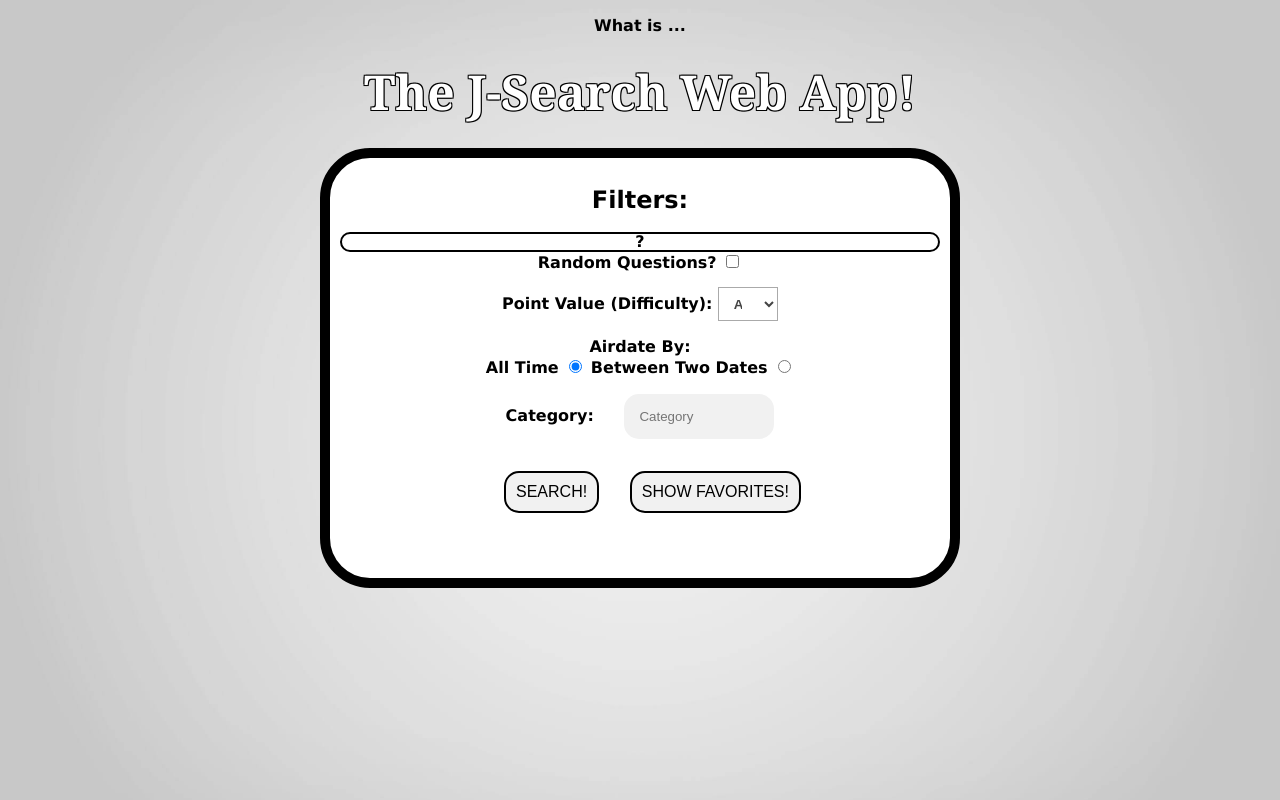
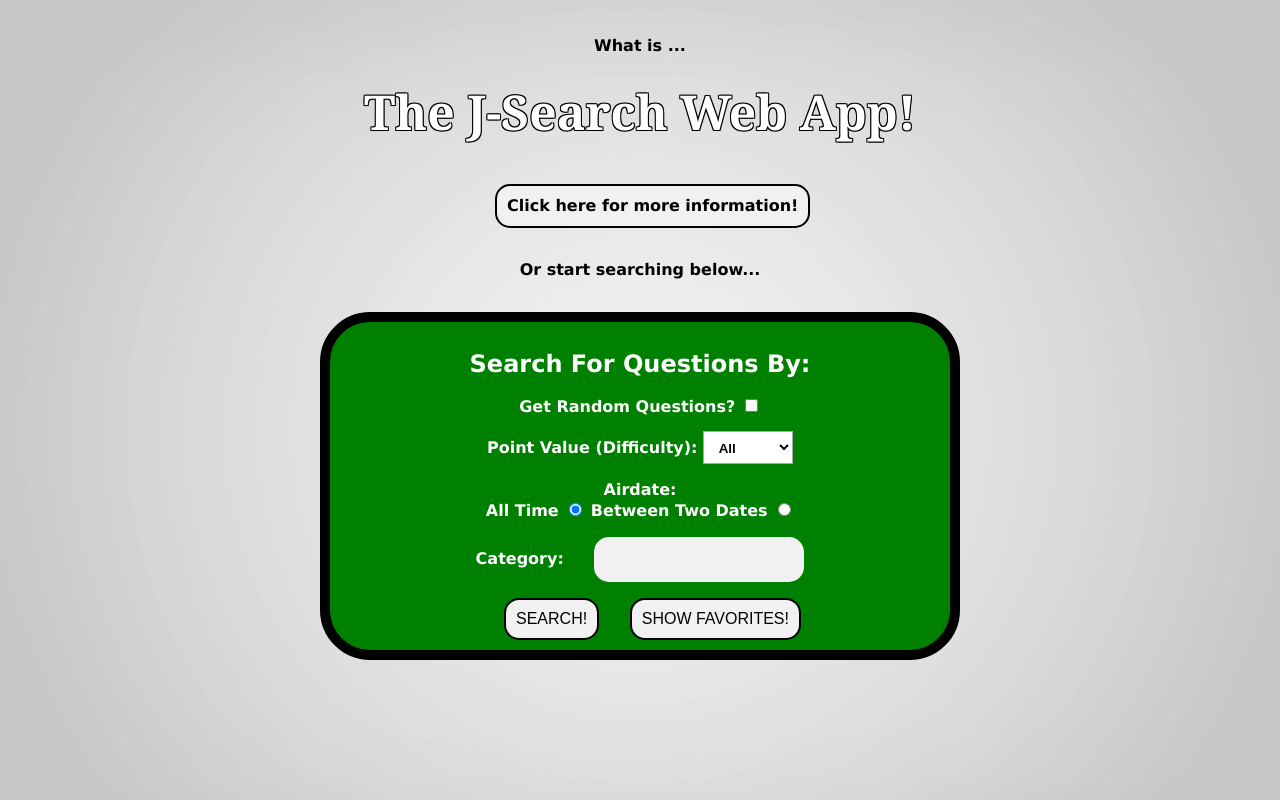
Before and after one commit to Sahir1234/jsearch-app, a Flask app: page / in a window 1280 px wide. Run offline with Flask 2, Linux system fonts and the light colour scheme; some libraries are stand-ins or nearby versions.

Commit message:
working version

```diff
--- a/static/script.js
+++ b/static/client.js
@@ -1,16 +1,25 @@
 
-/*
- *
- */
+/* Store the offset as session variable so that it can be
+   used when user requests to see next page of results */
 sessionStorage.setItem('offset', '0');
 
+/* If local
+*/
 if(localStorage.getItem('favorites') == null) {
   localStorage.setItem('favorites','[]');
 }
 
-var fadeTime = 900;
+const fadeTime = 900;
 
 $(document).ready(function(){
+
+  // When the user clicks anywhere outside of the modal, close it
+  var instructions = document.getElementById("instructions");
+  window.onclick = function(event) {
+    if (event.target == instructions) {
+      instructions.style.display = "none";
+    }
+   }
 
   $("#betweenFilterInfo").hide();
   $("#count").hide();
--- a/static/style.css
+++ b/static/style.css
@@ -24,32 +24,58 @@ p {
 }
 
 h1 {
+  opacity: 0;
   font-size: 3.0em;
   font-family: Georgia, Times, Serif;
   color: white;
   text-shadow: -1px -1px 0 black, 1px -1px 0 black, -1px 1px 0 black, 1px 1px 0 black;
   animation: fadeIn 1s forwards;
+  animation-delay: 0.5s;
+}
+
+h2 {
+  align-content: center;
+}
+
+#instructionButton {
+  opacity: 0;
+  color: black;
+  font-size: 1em;
+  cursor: pointer;
+  border-radius: 15px;
+  padding: 10px;
+  margin-left: 25px;
+  display: inline-block;
+  border: 2px solid black;
+  background: #f1f1f1;
+  animation: fadeIn 1s forwards;
+  animation-delay: 1.7s;
+}
+
+#instructionButton:hover {
+  cursor: pointer;
+  opacity: 0.7;
+}
+
+#prompt {
+  opacity: 0;
+  animation: fadeIn 1s forwards;
+  animation-delay: 2.7s;
 }
 
 #filterBox {
+  opacity: 0;
+  color: white;
   border-radius: 50px;
   border: 10px solid black;
   padding: 10px;
   width: 600px;
-  height: 400px;
-  background-color: white;
+  height: auto;
+  background-color: green;
   margin-left: auto;
   margin-right:auto;
-}
-
-#instructionButton {
-  color: black;
-  font-size: 1em;
-  cursor: pointer;
-  display: block;
-  border: 2px solid black;
-  border-radius: 10px;
-  border-color: black;
+  animation: fadeIn 1s forwards;
+  animation-delay: 3.7s;
 }
 
 button {
@@ -75,7 +101,7 @@ button:hover {
 
 input[type=text] {
   border-radius: 15px;
-  width: 20%;
+  width: 30%;
   padding: 15px;
   margin-left: 25px;
   display: inline-block;
@@ -91,10 +117,10 @@ input:focus {
 select {
   background-color: #fff;
   font-weight: 700;
-  color: #444;
+  color:  black;
   line-height: 1.3;
   padding: .6em 1.4em .5em .8em;
-  width: 10%;
+  width: 15%;
   box-sizing: border-box;
   margin: 0;
   border: 1px solid #aaa;
--- a/templates/index.html
+++ b/templates/index.html
@@ -6,59 +6,65 @@
 	<meta name="description" content="Search Through Archived Jeopardy Questions!">
 	<meta name="author" content="Sahir Mody">
 
-	<link rel="stylesheet" href="//code.jquery.com/ui/1.12.1/themes/base/jquery-ui.css">
+
+	<link rel="stylesheet" href="http://code.jquery.com/ui/1.12.1/themes/base/jquery-ui.css">
 	<script src="https://ajax.googleapis.com/ajax/libs/jquery/3.1.0/jquery.min.js"></script>
 	<script src="https://code.jquery.com/jquery-1.12.4.js"></script>
 	<script src="https://code.jquery.com/ui/1.12.1/jquery-ui.js"></script>
-	<script src={{ url_for('static', filename='script.js') }}></script>
+
+
+	<script src={{ url_for('static', filename='client.js') }}></script>
 	<link rel="shortcut icon" type="image/x-icon" href={{ url_for('static', filename='favicon.ico') }}>
 	<link rel="stylesheet" type="text/css" href={{ url_for('static', filename='style.css') }}>
-
-	<script>
-		$( function() {
-    		var potentialCategories = {{ categories|tojson }};
-    		$( "#category" ).autocomplete({
-				source: function(request, response) {
-        			var results = $.ui.autocomplete.filter(potentialCategories, request.term);
-					response(results.slice(0, 30));
-    			}
-   	 		});
-  		});
-	</script>
 
 </head>
 
 <body>
 
 	<p>
+		<br>
 		What is ...
 	</p>
 
-	<h1>The J-Search Web App! </h1>
+	<h1>
+		The J-Search Web App!
+	</h1>
+
+	<p id="instructionButton" onclick="document.getElementById('instructions').style.display = 'block'">
+		Click here for more information!
+	</p>
+
+	<p id="prompt">
+		Or start searching below...
+	</p>
+
+	<br>
 
 	<form id="filterBox">
+
 		<h2>
-			Filters:
+			Search For Questions By:
 		</h2>
 
-		<span id="instructionButton" onclick="document.getElementById('instructions').style.display = 'block'">
-			?
-		</span>
-
-		Random Questions? <input type="checkbox" name="random" value="random" id="random">
+		Get Random Questions? <input type="checkbox" name="random" value="random" id="random">
 		<br>
-
 		<span id="count">
+			<br>
 			How Many?
+			<br>
+			<br>
 			<select id="countSelect">
 				<option value=1 selected="selected">1</li>
 					{%for i in range(2, 101)%}
 						<option value={{ i }}>{{ i }}</li>
 					{%endfor%}
 			</select>
+			<br>
+			<br>
 		</span>
 
 		<span id="filters">
+
 			<p>
 				Point Value (Difficulty):
 				<select id="values">
@@ -75,16 +81,20 @@
 			</p>
 
 			<p>
-				Airdate By: <br>
+				Airdate:
+				<br>
 				<label for="allFilter">All Time</label>
 				<input type="radio" name="airtime" id="allFilter" value="all" checked="checked">
 				<label for="betweenFilter">Between Two Dates</label>
 				<input type="radio" name="airtime" id="betweenFilter" value="between">
-
+				<br>
 				<span id = "betweenFilterInfo">
+					<br>
 					Starting Date:
+					<br>
 					<span id="startYear">
-				Year: <select id="startYearSelect">
+						Year:
+						<select id="startYearSelect">
 							{%for i in range(1964, 2019)%}
 					 			<option value={{ i }}>{{ i }}</li>
 							{%endfor%}
@@ -92,7 +102,8 @@
 						</select>
 					</span>
 					<span id="startMonth">
-				Month: <select id="startMonthSelect">
+						Month:
+						<select id="startMonthSelect">
 							<option value=1 selected="selected">January</option>
 							<option value=2>February</option>
 							<option value=3>March</option>
@@ -107,18 +118,23 @@
 							<option value=12>December</option>
 						</select>
 					</span>
+
 					<span id="startDate">
-				Date: <select id="startDateSelect">
+						Date:
+						<select id="startDateSelect">
 							<option value=1 selected="selected">1</option>
 							{%for i in range(2,32)%}
 								<option value={{ i }}>{{ i }}</li>
 							{%endfor%}
 						</select>
 					</span>
-
+					<br>
+					<br>
 					Ending Date:
+					<br>
 					<span id="endYear">
-					Year: <select id="endYearSelect">
+						Year:
+						<select id="endYearSelect">
 							{%for i in range(1964, 2019)%}
 								  <option value={{ i }}>{{ i }}</li>
 							{%endfor%}
@@ -126,7 +142,8 @@
 						</select>
 					</span>
 					<span id="endMonth">
-					Month: <select id="endMonthSelect">
+						Month:
+						<select id="endMonthSelect">
 							<option value=1 selected="selected">January</option>
 							<option value=2>February</option>
 							<option value=3>March</option>
@@ -142,27 +159,26 @@
 						</select>
 					</span>
 					<span id="endDate">
-					Date: <select id="endDateSelect">
+						Date:
+						<select id="endDateSelect">
 							<option value=1 selected="selected">1</option>
 							{%for i in range(2,32)%}
 								  <option value={{ i }}>{{ i }}</li>
 							{%endfor%}
 						</select>
 					</span>
+					<br>
+					<br>
 				</span>
 			</p>
 
 			<p>
-				<div>
 				Category:
-					<input id="category" type="text" name="category" placeholder="Category">
-				</div>
-
+				<input id="category" type="text" name="category" placeholder="">
 			</p>
 
 		</span>
 
-		<br>
 		<button type="button" name="search" id="search">SEARCH!</button>
 		<button type="button" name="favorites" id="favorites">SHOW FAVORITES!</button>
 		<br>
@@ -170,7 +186,9 @@
 	</form>
 
 
+
 	<form id="instructions" class="modal" style="display: none">
+
 		<div class="modal-content">
 
 			<h2>
@@ -179,9 +197,11 @@
 
 			<p>
 				This app is built around the jService API, which allows users to quickly query an archive of past Jeopardy questions.
-				You can use the filter bar to look for specific types of questions based on their value, airdate or category. You can even
-				get a random batch of 1 to 100 questions if you'd like. Please note that since the API sometimes returns incomplete data for
-				certain questions, these questions will not be displayed in the table in order to only provide complete question data.
+				You can use the filter box to look for specific types of questions based on their value, airdate or category. You can even
+				get a random batch of 1 to 100 questions if you'd like by checking the box next to the random question prompt. Otherwise,
+				you can make selections for specific filters to get any kinds of questions you'd like. Please note that since the API
+				sometimes returns incomplete data for certain questions, these questions will not be displayed in the table in order to
+				only provide complete question data.
 			</p>
 
 			<p>
@@ -202,10 +222,8 @@
 
 	</form>
 
-
-
 	<br>
-	<table id="dataDisplay" style="cursor: pointer;">
+	<table id="dataDisplay">
 	</table>
 	<br>
 
@@ -213,13 +231,19 @@
 	<button type="button" name="nextPage" id="nextPage">Next Page</button>
 
 	<script>
-		// When the user clicks anywhere outside of the modal, close it
-		var instructions = document.getElementById("instructions");
-		window.onclick = function(event) {
-		if (event.target == instructions) {
-		  instructions.style.display = "none";
+
+		// loads categories passed from Flask so they can be used for category autocomplete
+		$( function() {
+    		var potentialCategories = {{ categories|tojson }};
+    		$( "#category" ).autocomplete({
+				source: function(request, response) {
+					var results = $.ui.autocomplete.filter(potentialCategories, request.term);
+					// only show 30 suggestions to keep the app from getting too slow
+					response(results.slice(0, 30));
     			}
-	  }
+   	 		});
+		  });
+
 	</script>
 
 </body>
```
Also changed, not shown: other parts of static/style.css (+12 -14 lines), README.md. Lines whose indentation alone changed are shown as unchanged.
